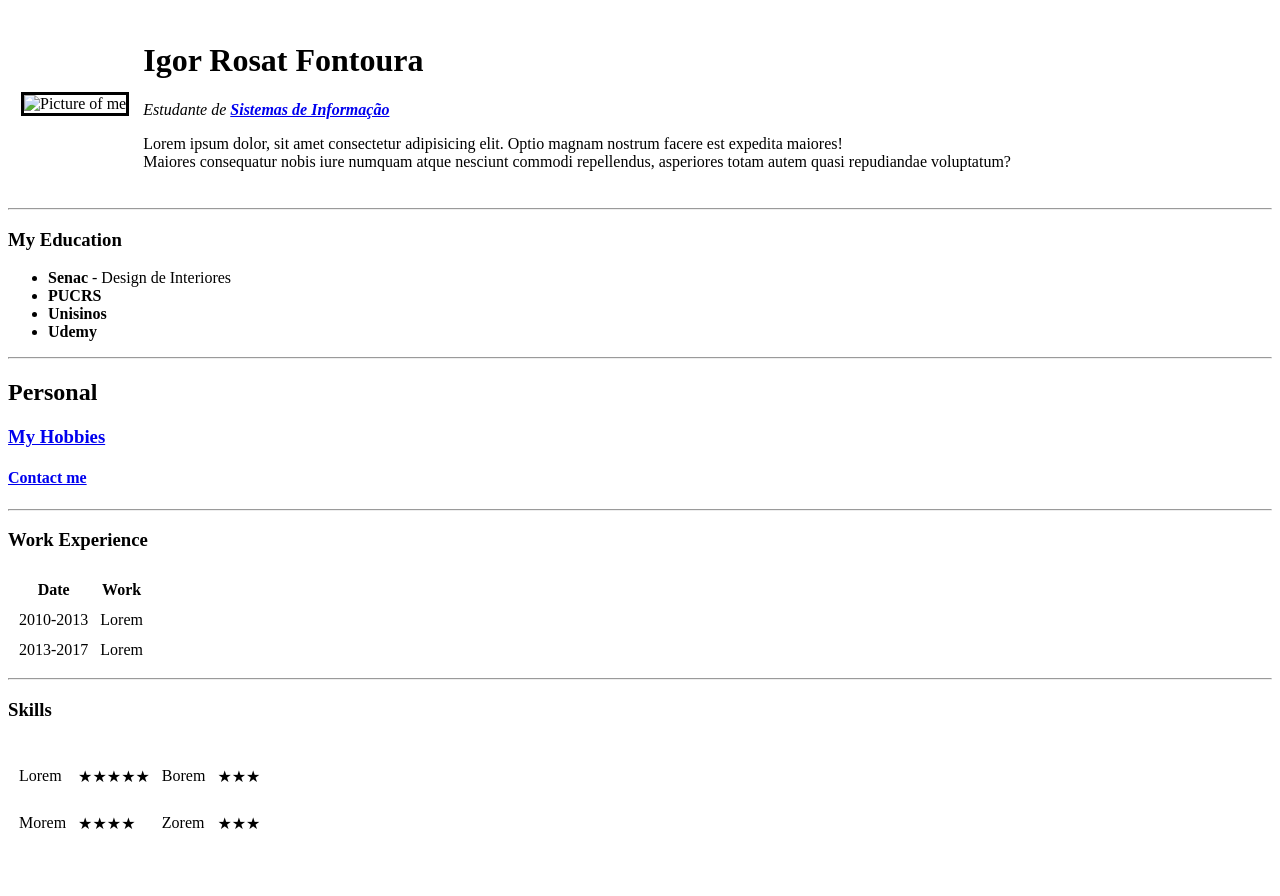
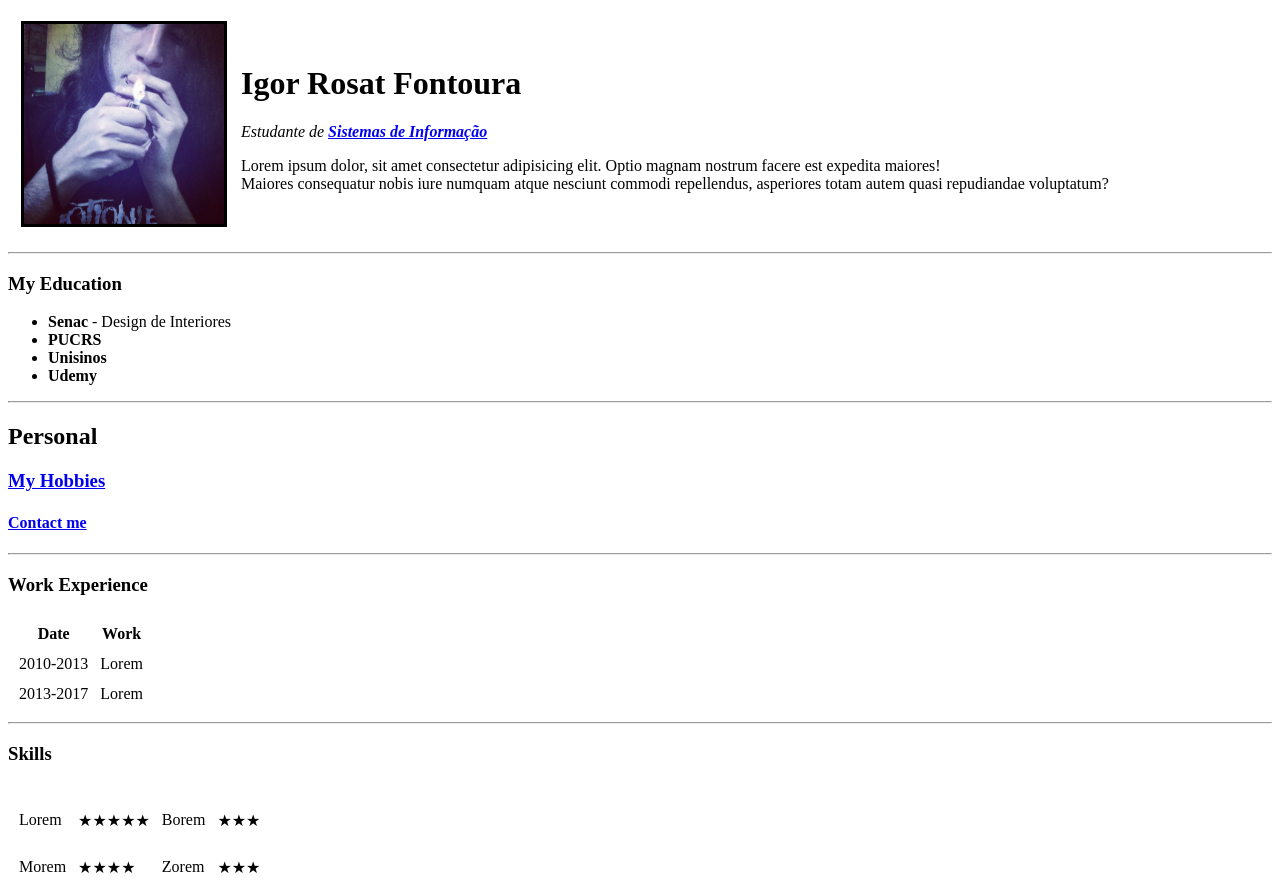
Before and after one commit to Valkgard/cv, a plain HTML site: page index.html in a window 1280 px wide. Before the commit the page ends 852 px from the top, so only its background shows below. Drawn offline with Linux system fonts and the light colour scheme.

Commit message:
Update index.html

```diff
--- a/index.html
+++ b/index.html
@@ -14,7 +14,7 @@
 <body>
     <table cellspacing="12">
         <tr>
-            <td><img class="profile-pic" src="/HTML - Personal Site/images/18700660_1448688558487000_7194438416294665997_o.jpg" alt="Picture of me"
+            <td><img class="profile-pic" src="/images/18700660_1448688558487000_7194438416294665997_o.jpg" alt="Picture of me"
                     width="200px" height="200px"></td>
             <td>
                 <h1>Igor Rosat Fontoura</h1>
```
